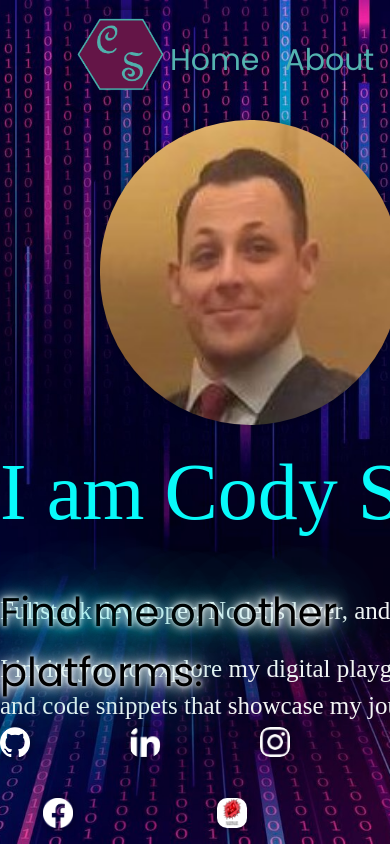
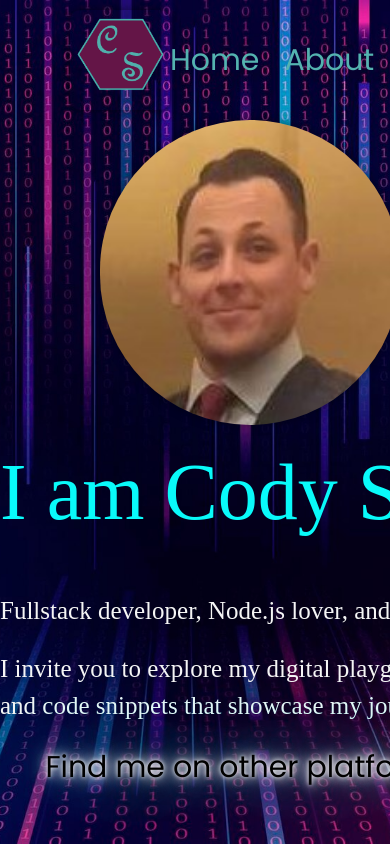
Before and after one commit to Rounderr21/REACT_ME, a React (Create React App) app: page / in a window 390 px wide. Shown: the top 844 px of the page. Built offline with nearby package versions, Linux system fonts and the light colour scheme.

Commit message:
updated footer css

```diff
--- a/src/components/footer/footer.scss
+++ b/src/components/footer/footer.scss
@@ -1,9 +1,8 @@
-
 .neonText {
-  position: fixed;
+  position: relative;
   bottom: 0;
   left: 0;
-  width: 100%; /* Ensure it spans the entire width */
+  width: 100%;
   display: flex;
   flex-wrap: wrap;
   list-style-type: none;
@@ -15,10 +14,9 @@
     0 0 250px #54b3b0;
 }
 
-
 .neonText ul {
-    display: flex; /* Use flexbox for layout */
-    margin-right: 100px; /* Adjust spacing between items */
+  display: flex;
+  margin-right: 20px; /* Adjusted spacing between items for smaller screens */
 }
 
 .github-image,
@@ -26,9 +24,9 @@
 .instagram-image,
 .facebook-image,
 .bloodhaven-image {
-    width: 30px;
-    height: 30px;
-    margin-top: 25px;
+  width: 25px; /* Reduced size for smaller screens */
+  height: 25px; /* Reduced size for smaller screens */
+  margin-top: 15px; /* Adjusted margin for smaller screens */
 }
 
 .flicker {
@@ -53,3 +51,24 @@
     text-shadow: none;
   }
 }
+
+/* Media queries for responsiveness */
+@media screen and (max-width: 768px) {
+  .neonText {
+    font-size: 30px; /* Adjusted font size for smaller screens */
+  }
+
+  .neonText ul {
+    margin-right: 10px; /* Further reduced spacing between items for smaller screens */
+  }
+
+  .github-image,
+  .linkedin-image,
+  .instagram-image,
+  .facebook-image,
+  .bloodhaven-image {
+    width: 15px; /* Further reduced size for smaller screens */
+    height: 15px; /* Further reduced size for smaller screens */
+    margin-top: 10px; /* Adjusted margin for smaller screens */
+  }
+}
```
Lines whose indentation alone changed are shown as unchanged.
